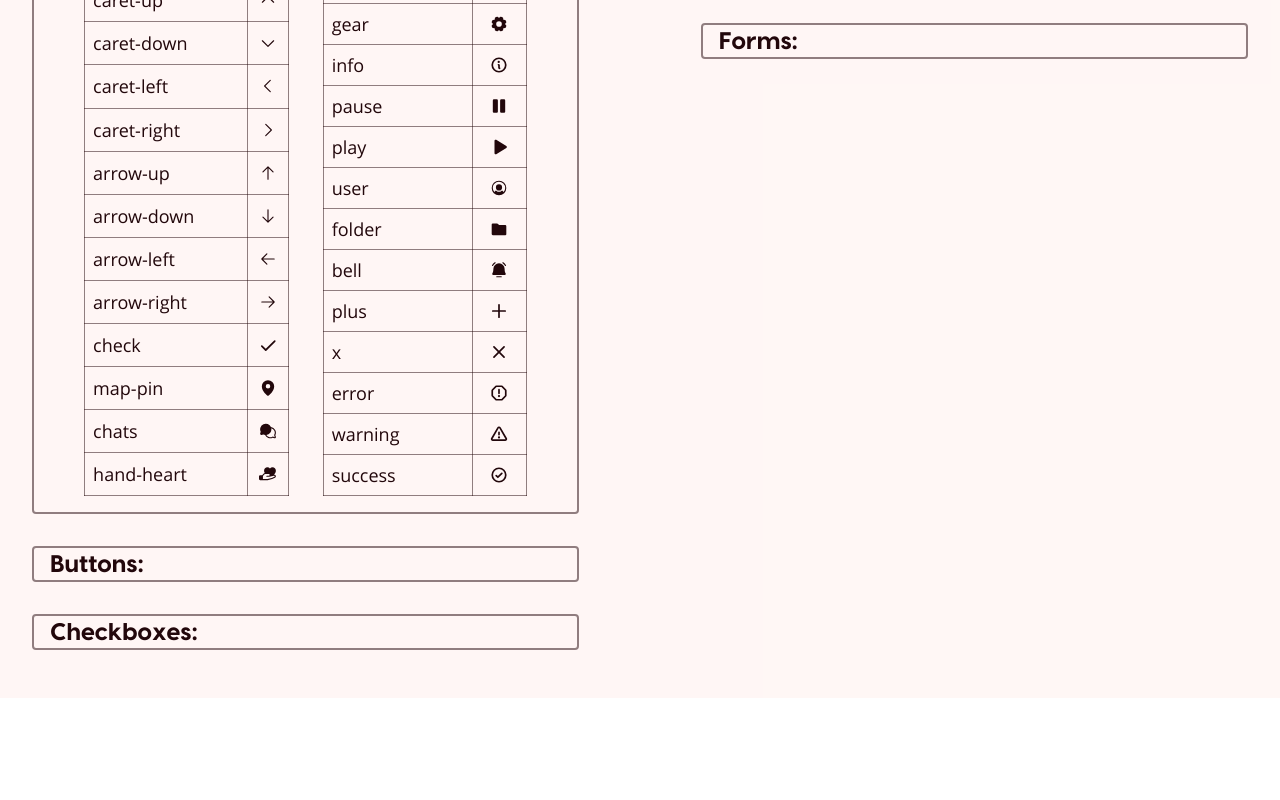
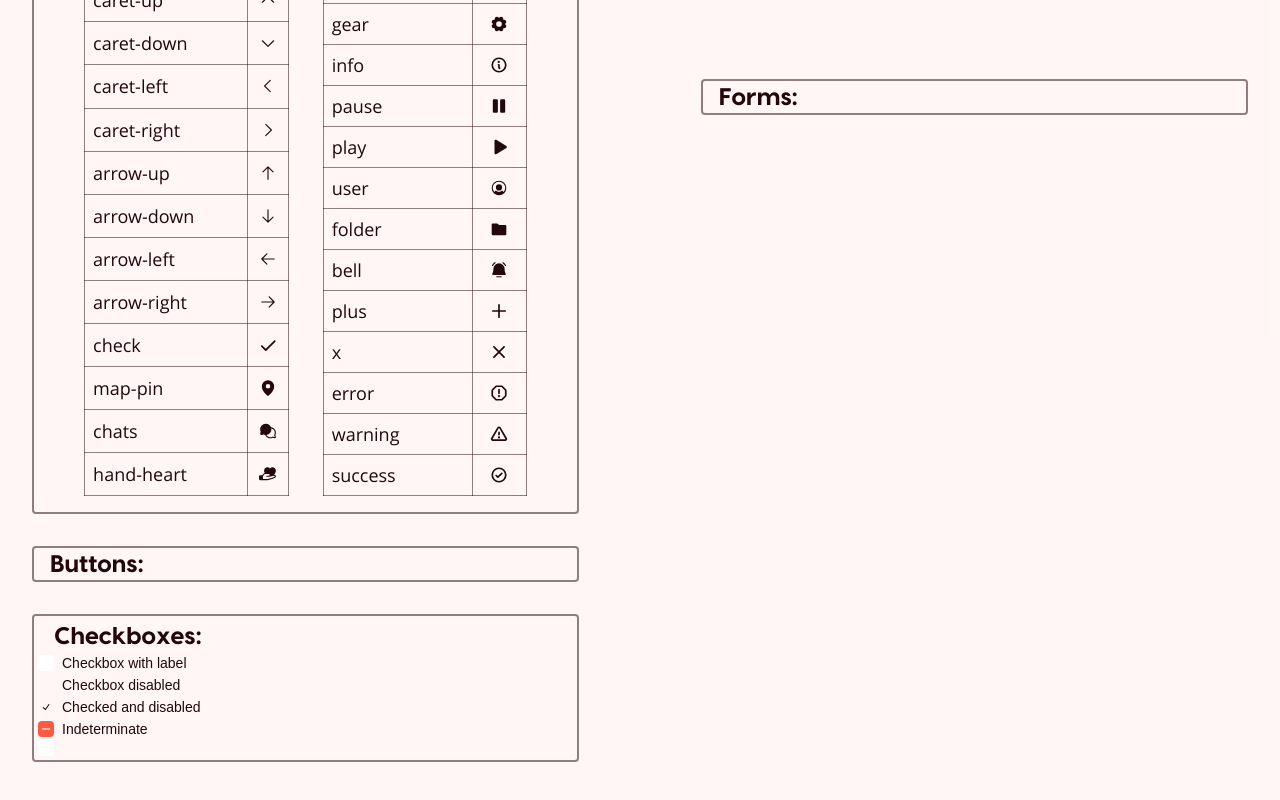
Before and after one commit to GTBitsOfGood/design-system, a Next.js app: page / in a window 1280 px wide. Shown: the part 679-1479 px from the top of the page. Before the commit the page ends 1377 px from the top, so only its background shows below. Built offline with nearby package versions, Linux system fonts and the light colour scheme.

Commit message:
checkboxes created

```diff
--- a/package.json
+++ b/package.json
@@ -13,13 +13,15 @@
   },
   "dependencies": {
     "@phosphor-icons/react": "^2.1.7",
+    "@radix-ui/react-checkbox": "^1.1.4",
+    "@radix-ui/react-icons": "^1.3.2",
     "@radix-ui/themes": "^3.2.0",
     "@typescript-eslint/eslint-plugin": "^8.19.1",
     "@typescript-eslint/parser": "^8.19.1",
     "eslint-plugin-react-hooks": "^5.1.0",
     "next": "15.1.4",
     "phosphor-react": "^1.4.1",
-    "radix-ui": "^1.1.2",
+    "radix-ui": "^1.1.3",
     "react": "^19.0.0",
     "react-dom": "^19.0.0"
   },
--- /dev/null
+++ b/src/components/BogCheckbox.tsx
@@ -0,0 +1,36 @@
+import React from 'react';
+import * as Checkbox from '@radix-ui/react-checkbox';
+import { MinusIcon, CheckIcon } from '@radix-ui/react-icons';
+import styles from './checkbox.module.css';
+
+interface BogCheckboxProps extends React.ComponentPropsWithoutRef<typeof Checkbox.Root> {
+  label: string;
+}
+
+const BogCheckBox: React.FC<BogCheckboxProps> = ({ label, className = '', disabled = false, checked, ...props }) => {
+  return (
+    <div className={styles.checkboxContainer}>
+      <Checkbox.Root
+        className={`${styles.checkbox} ${className} ${disabled ? styles.disabled : ''}`}
+        disabled={disabled}
+        checked={checked}
+        {...props}
+      >
+        <Checkbox.Indicator className={styles.checkboxIndicator}>
+          {checked === 'indeterminate' ? (
+            <MinusIcon className={styles.checkboxIcon} />
+          ) : (
+            <CheckIcon className={styles.checkboxIcon} />
+          )}
+        </Checkbox.Indicator>
+      </Checkbox.Root>
+      {label && (
+        <label className={`${styles.checkboxLabel} ${disabled ? styles.disabled : ''}`} htmlFor={props.id}>
+          {label}
+        </label>
+      )}
+    </div>
+  );
+};
+
+export default BogCheckBox;
--- /dev/null
+++ b/src/components/checkbox.module.css
@@ -0,0 +1,79 @@
+.checkboxContainer {
+  display: flex;
+  align-items: center;
+  gap: 8px;
+}
+
+.checkbox {
+  all: unset;
+  width: 16px;
+  height: 16px;
+  display: flex;
+  align-items: center;
+  justify-content: center;
+  border: 1px solid var(--color-grey-off-state);
+  border-radius: 4px;
+  background-color: white;
+  cursor: pointer;
+}
+
+/* hover state for checkboxes that are not disabled */
+.checkbox:not(.disabled):not([data-state='indeterminate']):hover {
+  background-color: white;
+  border-color: var(--color-brand-stroke-strong);
+}
+
+/* this is when the checkbox is clicked */
+.checkbox[data-state='checked'] {
+  background-color: var(--color-brand-text);
+  border-color: var(--color-brand-stroke-strong);
+}
+
+/* checkbox is indeterminate and disabled hover, changed cursor*/
+.checkbox[data-state='indeterminate'] {
+  background-color: var(--color-brand-text);
+  border-color: var(--color-brand-stroke-strong);
+  cursor: not-allowed;
+}
+
+/* when checkbox is disabled, could not find fill-weakest so went with off-state */
+.checkbox.disabled {
+  background-color: var(--color-grey-fill-weaker);
+  border-color: var(--color-grey-off-state);
+  cursor: not-allowed;
+}
+
+.checkbox.disabled[data-state='checked'] {
+  background-color: var(--color-grey-fill-weaker);
+  border-color: var(--color-grey-off-state);
+}
+
+.checkboxIndicator {
+  color: white;
+  display: flex;
+  align-items: center;
+  justify-content: center;
+}
+
+.checkbox.disabled .checkboxIndicator {
+  color: var(--color-grey-off-state);
+}
+
+.checkboxIcon {
+  width: 12px;
+  height: 12px;
+}
+
+.checkboxLabel {
+  font-size: var(--text-mobile-paragraph-2);
+  line-height: var(--text-mobile-paragraph-2--line-height);
+  color: var(--color-grey-text-strong);
+  user-select: none;
+}
+
+.checkboxLabel.disabled {
+  font-size: var(--text-mobile-paragraph-2);
+  line-height: var(--text-mobile-paragraph-2--line-height);
+  color: var(--color-grey-off-state);
+  cursor: not-allowed;
+}
--- a/src/pages/index.tsx
+++ b/src/pages/index.tsx
@@ -1,4 +1,5 @@
 import BogIcon from '../components/BogIcon';
+import BogCheckBox from '@/components/BogCheckbox';
 
 export default function Home() {
   const icons = [
@@ -123,11 +124,13 @@ export default function Home() {
             <h3 className="self-start ml-4 text-heading-3">Buttons:</h3>
           </div>
 
-          {/*
-            Put all checkboxes here. Make sure all of the ones in Figma are here and match the design in Figma.
-          */}
-          <div className="flex flex-col items-center justify-between border-grey-stroke-strong border-solid rounded-sm border-2 mb-8">
+          <div className="flex flex-col items-start justify-between p-1 border-grey-stroke-strong border-solid rounded-sm border-2 mb-8">
             <h3 className="self-start ml-4 text-heading-3">Checkboxes:</h3>
+            <BogCheckBox label="Checkbox with label" />
+            <BogCheckBox label="Checkbox disabled" disabled />
+            <BogCheckBox label="Checked and disabled" checked disabled />
+            <BogCheckBox label="Indeterminate" checked="indeterminate" />
+            <BogCheckBox />
           </div>
         </div>
         <div className="flex flex-col justify-between w-[45%]">
```
Also changed, not shown: 1 other file (tests, documents, lock files or other folders).
